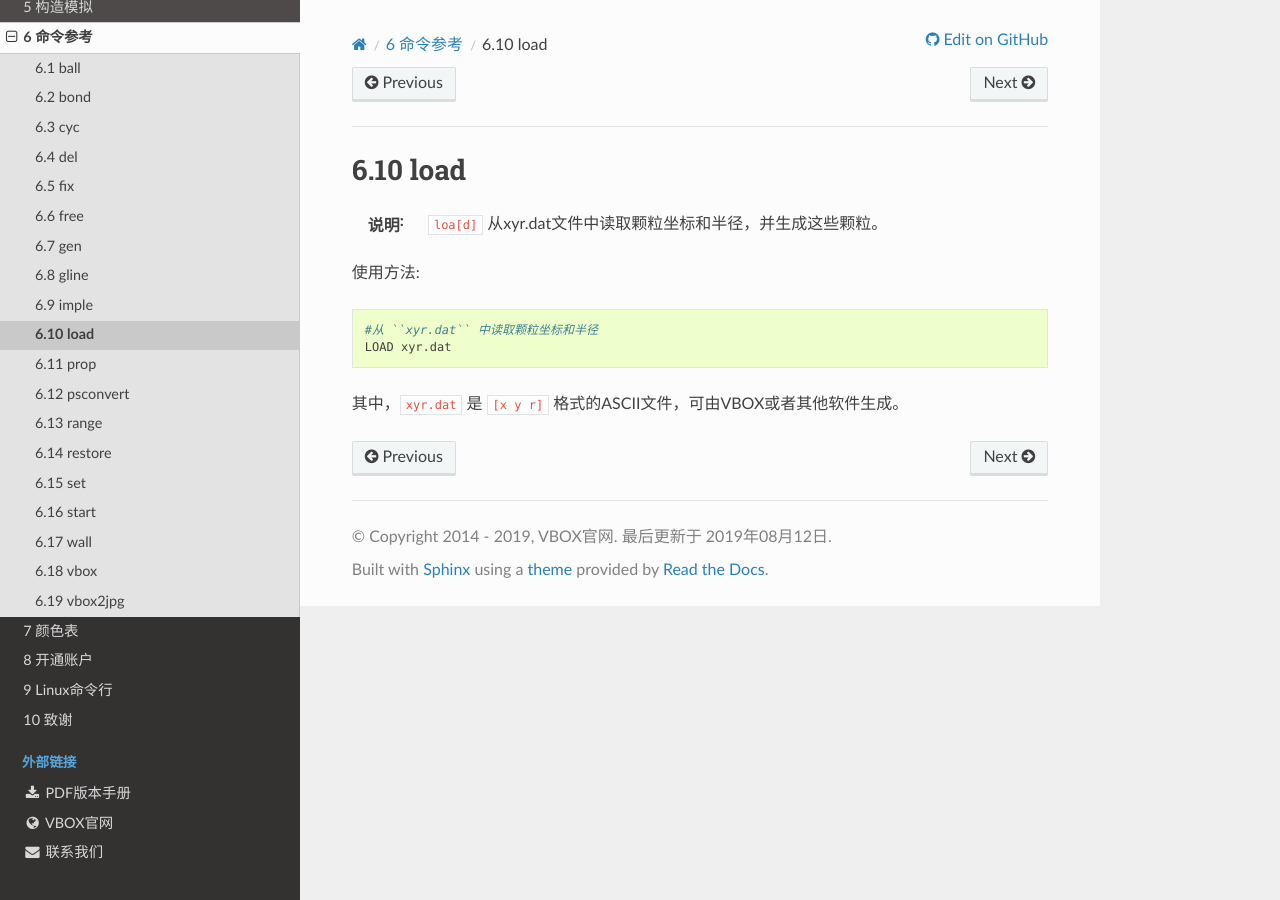
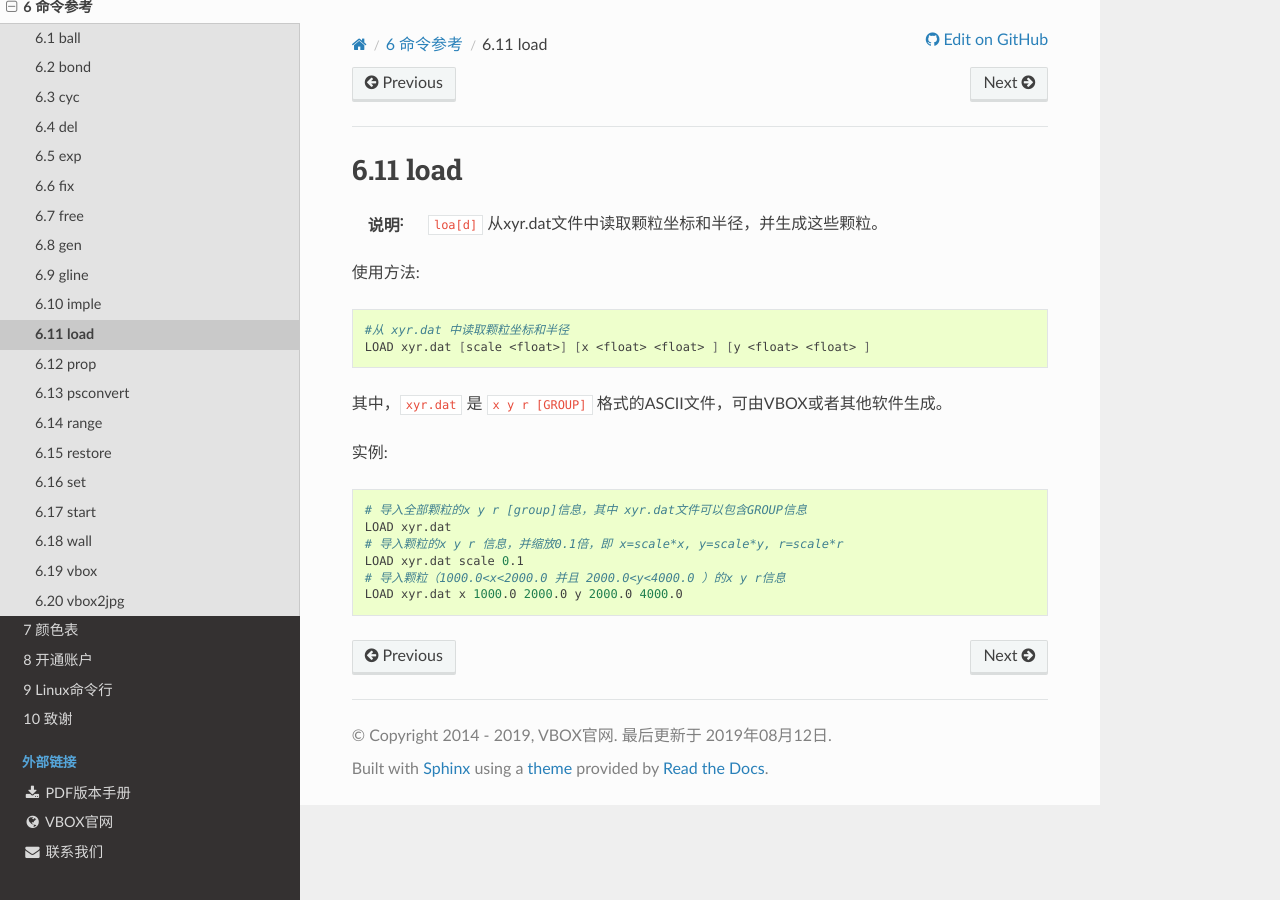
Before and after one commit to geovbox/zdem_doc, a Sphinx documentation site: the page built from source/cmd/load.rst, in a window 1280 px wide. Built offline with Sphinx 7.4.7 and the Read the Docs theme 2.0.0, drawn with Linux system fonts in a browser that asks for light colours; comment, search, counter and statistics services are not loaded.

Commit message:
1 add exp; 2 add gline cratio 3 add load xyr.dat [scale <>] [x <>] [y <>] 4 add tolerate <> 5 add prop tolerate rext <>

```diff
--- a/source/cmd/gline.rst
+++ b/source/cmd/gline.rst
@@ -7,9 +7,13 @@ gline
 
 使用方法::
 
-   GLINE RAD=<float> P1 ( <float> <float> ) P2 ( <float> <float> ), KN=<float> KS=<float> FRIC=<float>, [COLOR=<str>] , [GROUP=<str>]
+   GLINE RAD=<float> P1 ( <float> <float> ) P2 ( <float> <float> ), KN=<float> KS=<float> FRIC=<float>, [COLOR=<str>] , [GROUP=<str>], [CRATIO=<float>]
+
+其中，CRATIO为初始叠和率，cratio = |OA|/(rO+rA)，取值范围(0.0~1.0]。当颗粒刚好接触时，cratio=(rO+rA)/(rO+rA)=1.0；当颗粒完全重合时，cratio=0.0/(rO+rA)=0.0
 
 实例::
 
    # 在点 ``( 2.0  10.0 )`` 和点 ``( 40.0  10.0 )`` 间生成半径为0.5的颗粒，法向刚度系数kn=4.14e3，切向刚度系数ks=4.14e3，摩擦系数fric=0.55，颜色color=red，组名GROUP=bom
    GLINE RAD=0.5 P1 ( 2.0  10.0 ) P2 ( 40.0  10.0 ), kn=4.14e3 ks=4.14e3 fric=0.55 color=red GROUP=bom
+   # 初始叠合率设置为0.8，颗粒圆心间的距离为|OA| = (rO+rA)*cratio=(0.5+0.5)*0.8=0.8
+   GLINE RAD=0.5 P1 ( 2.0  10.0 ) P2 ( 40.0  10.0 ), kn=4.14e3 ks=4.14e3 fric=0.55 color=red GROUP=bom CATRIO=0.8
--- a/source/cmd/index.rst
+++ b/source/cmd/index.rst
@@ -45,6 +45,7 @@
   - :doc:`gen` ：在一个矩形空间中生成一定数量的颗粒
   - :doc:`gline` ：在两个点之间建立一组线形排列的颗粒
   - :doc:`del` ：删除颗粒，用于实现剥蚀
+  - :doc:`exp` ：导出颗粒的xyr等信息到ASCII格式文件，其它离散元软件可以直接读取
 
 - 基本参数设置
 
@@ -80,6 +81,7 @@
    bond
    cyc
    del
+   exp
    fix
    free
    gen
--- a/source/cmd/load.rst
+++ b/source/cmd/load.rst
@@ -7,7 +7,16 @@ load
 
 使用方法::
 
-    #从 ``xyr.dat`` 中读取颗粒坐标和半径
-    LOAD xyr.dat
+    #从 xyr.dat 中读取颗粒坐标和半径
+    LOAD xyr.dat [scale <float>] [x <float> <float> ] [y <float> <float> ]
 
-其中，``xyr.dat`` 是 ``[x y r]`` 格式的ASCII文件，可由VBOX或者其他软件生成。
+其中，``xyr.dat`` 是 ``x y r [GROUP]`` 格式的ASCII文件，可由VBOX或者其他软件生成。
+
+实例::
+
+   # 导入全部颗粒的x y r [group]信息，其中 xyr.dat文件可以包含GROUP信息
+   LOAD xyr.dat
+   # 导入颗粒的x y r 信息，并缩放0.1倍，即 x=scale*x, y=scale*y, r=scale*r
+   LOAD xyr.dat scale 0.1
+   # 导入颗粒（1000.0<x<2000.0 并且 2000.0<y<4000.0 ）的x y r信息
+   LOAD xyr.dat x 1000.0 2000.0 y 2000.0 4000.0
```
Also changed, not shown: source/cmd/exp.rst (added, +24 -0 lines), source/cmd/prop.rst (+11 -2 lines).
